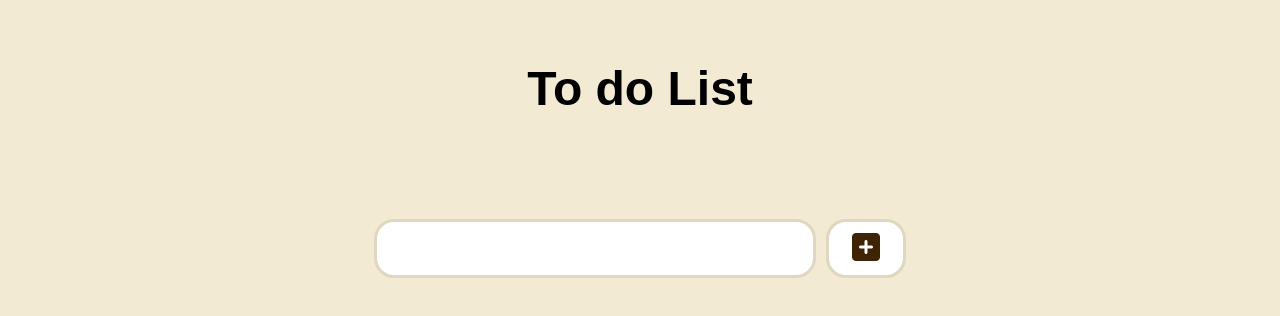
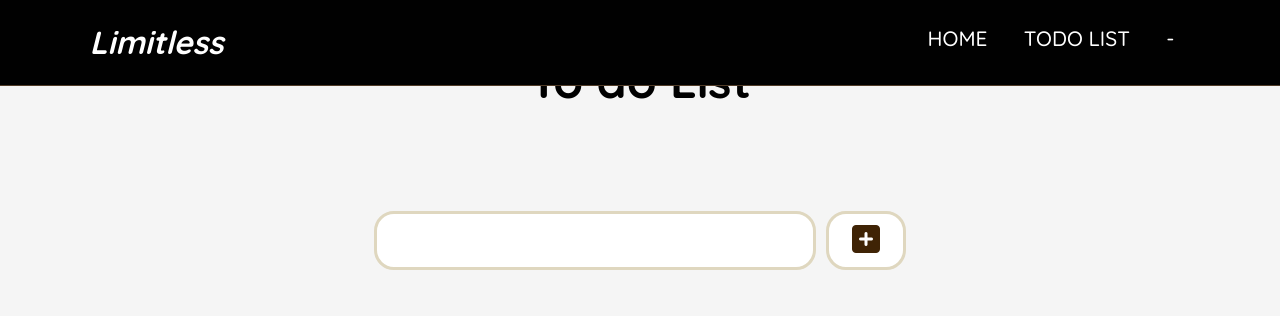
Before and after one commit to stevanadrien/paradox-udayana, a plain HTML site: page to-do/todo.html in a window 1280 px wide. Drawn offline with nearby package versions, Linux system fonts and the light colour scheme.

Commit message:
Added navbar at todo list page

```diff
--- a/to-do/todo.html
+++ b/to-do/todo.html
@@ -5,9 +5,42 @@
     <meta name="viewport" content="width=device-width, initial-scale=1.0" />
     <title>Document</title>
     <link rel="stylesheet" href="todo.css" />
+    <link rel="preconnect" href="https://fonts.googleapis.com" />
+    <link rel="preconnect" href="https://fonts.gstatic.com" crossorigin />
+    <link href="https://fonts.googleapis.com/css2?family=Quicksand:wght@500;600;700&display=swap" rel="stylesheet" />
+    <link rel="preconnect" href="https://fonts.googleapis.com" />
+    <link rel="preconnect" href="https://fonts.gstatic.com" crossorigin />
+    <link href="https://fonts.googleapis.com/css2?family=Rubik:wght@500&display=swap" rel="stylesheet" />
+    <meta name="viewport" content="width=device-width, initial-scale=1.0" />
+    <link rel="stylesheet" href="/index.css" />
+    <link rel="stylesheet" href="/card.css" />
+    <script src="https://unpkg.com/feather-icons"></script>
     <script src="https://kit.fontawesome.com/addf194501.js" crossorigin="anonymous"></script>
   </head>
   <body>
+    <!-- Navbar start -->
+    <nav class="navbar">
+      <div class="navbar-logo">
+        <h4>Limitless</h4>
+      </div>
+      <!-- <a href="#" class="navbar-logo"><span>IngkarJanji</span> Coffee</a> -->
+
+      <div class="navbar-nav">
+        <ul>
+          <li><a href="/index.html">HOME</a></li>
+          <li><a href="todo.html">TODO LIST</a></li>
+          <li><a href="#">-</a></li>
+        </ul>
+      </div>
+
+      <div class="menu-toggle">
+        <input type="checkbox" />
+        <span></span>
+        <span></span>
+        <span></span>
+      </div>
+    </nav>
+    <!-- Navbar ENDS -->
     <header>
       <h1>To do List</h1>
     </header>
@@ -21,5 +54,6 @@
       <ul class="todo-list"></ul>
     </div>
     <script src="todo.js"></script>
+    <script src="index.js"></script>
   </body>
 </html>
```
Also changed, not shown: index.html (+2 -1 lines).
